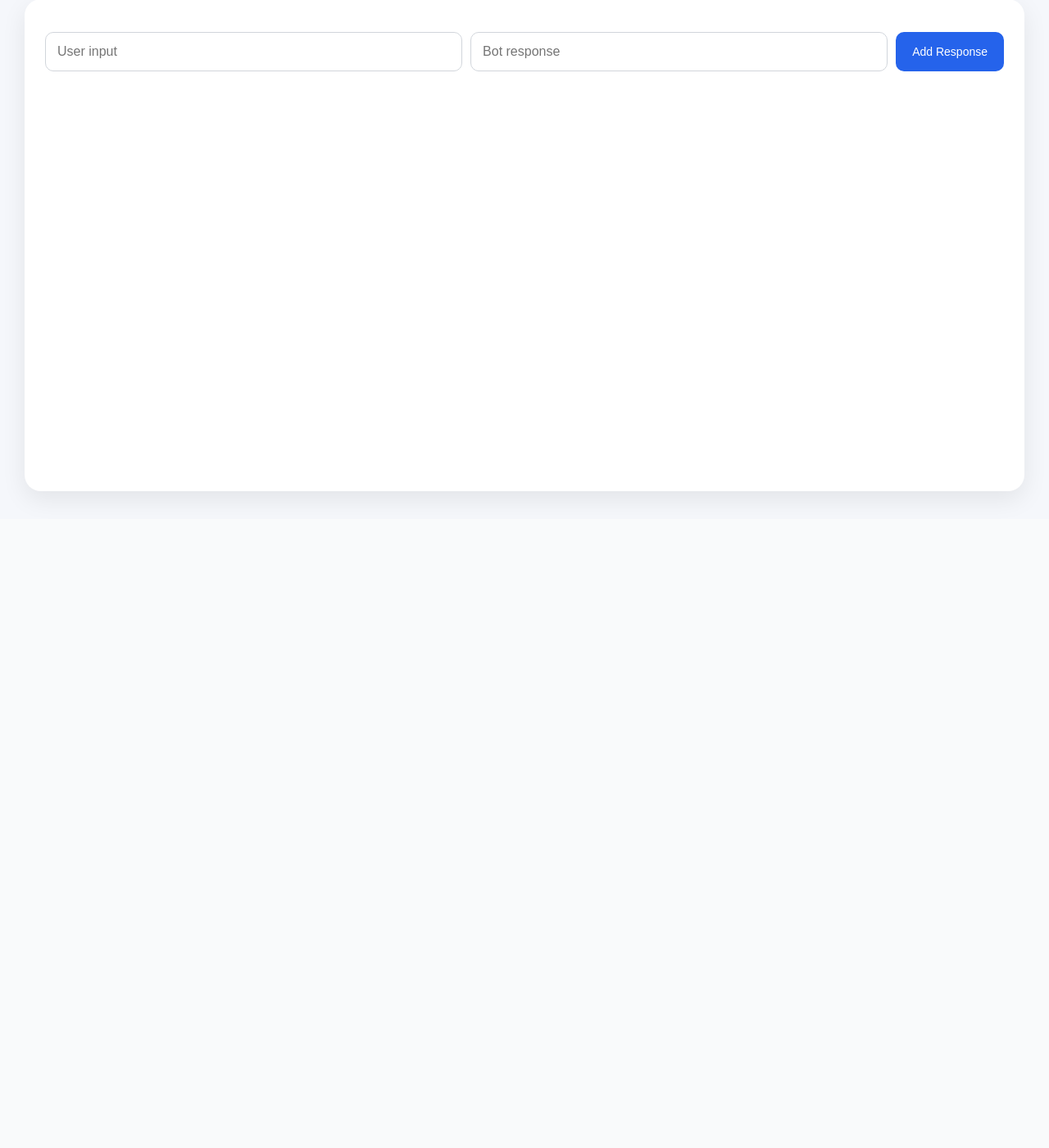
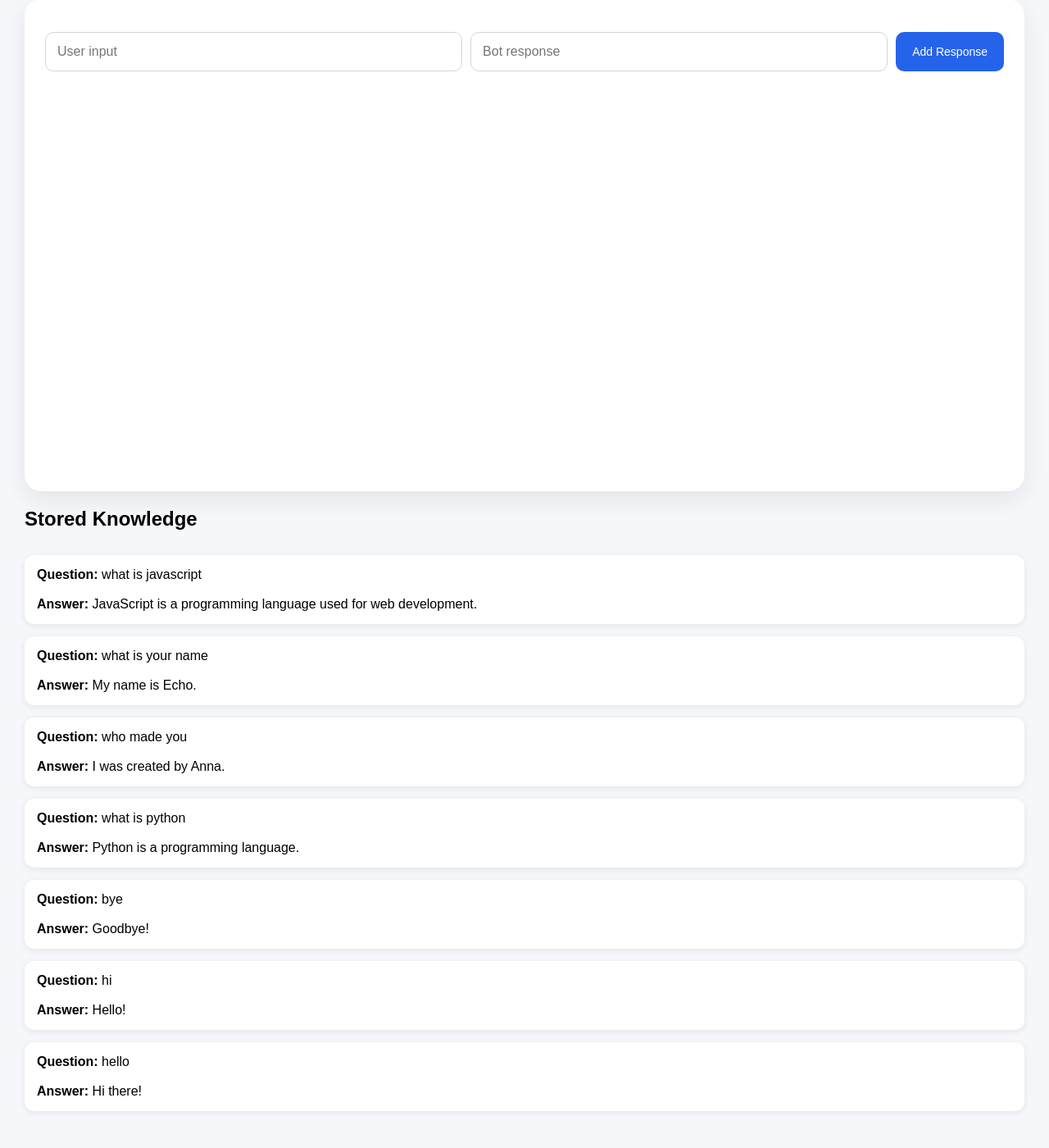
Before and after one commit to annalangan100/chatbot-project, a Flask app: page /admin in a window 1280 px wide. Shown: the part 167-1567 px from the top of the page at 82% size. Before the commit the page ends 778 px from the top, so only its background shows below. Run offline with Flask 3, Linux system fonts and the light colour scheme; data comes from the database, SQL or seed files in the repository.

Commit message:
Add knowledge viewer to admin panel

```diff
--- a/app.py
+++ b/app.py
@@ -4,7 +4,7 @@ from utils.database import get_semantic_response
 from utils.memory import load_user_data
 from utils.memory_commands import handle_memory_command
 from utils.chat_history import load_chat_history, save_chat_history, clear_chat_history
-from utils.database import get_semantic_response, add_response
+from utils.database import get_semantic_response, add_response, get_all_knowledge
 
 app = Flask(__name__)
 
@@ -37,8 +37,11 @@ def admin():
             bot_response
         )
 
+    knowledge = get_all_knowledge()
+
     return render_template(
-        "admin.html"
+        "admin.html",
+        knowledge=knowledge
     )
 
 @app.route("/", methods=["GET", "POST"])
--- a/data/chat_history.json
+++ b/data/chat_history.json
@@ -26,5 +26,9 @@
     {
         "user": "what is javascript",
         "bot": "JavaScript is a programming language used for web development."
+    },
+    {
+        "user": "what is javascript",
+        "bot": "JavaScript is a programming language used for web development."
     }
 ]
--- a/static/styles.css
+++ b/static/styles.css
@@ -154,3 +154,19 @@ footer {
 .message-form {
     flex: 1;
 }
+
+.knowledge-list {
+    margin-top: 30px;
+}
+
+.knowledge-card {
+    background: white;
+
+    padding: 15px;
+
+    margin-bottom: 15px;
+
+    border-radius: 12px;
+
+    box-shadow: 0 2px 8px rgba(0,0,0,0.08);
+}
--- a/templates/admin.html
+++ b/templates/admin.html
@@ -43,6 +43,30 @@
 
     </div>
 
+    <h2>Stored Knowledge</h2>
+
+    <div class="knowledge-list">
+
+        {% for item in knowledge %}
+
+            <div class="knowledge-card">
+
+                <strong>Question:</strong>
+
+                {{ item[1] }}
+
+                <br><br>
+
+                <strong>Answer:</strong>
+
+                {{ item[2] }}
+
+            </div>
+
+        {% endfor %}
+
+    </div>
+
 </body>
 
 </html>
--- a/utils/database.py
+++ b/utils/database.py
@@ -72,3 +72,30 @@ def add_response(user_input, bot_response):
 
     connection.commit()
     connection.close()
+
+def get_all_knowledge():
+
+    import sqlite3
+
+    connection = sqlite3.connect(
+        "data/responses.db"
+    )
+
+    cursor = connection.cursor()
+
+    cursor.execute(
+        """
+        SELECT
+            id,
+            user_input,
+            bot_response
+        FROM responses
+        ORDER BY id DESC
+        """
+    )
+
+    knowledge = cursor.fetchall()
+
+    connection.close()
+
+    return knowledge
```
